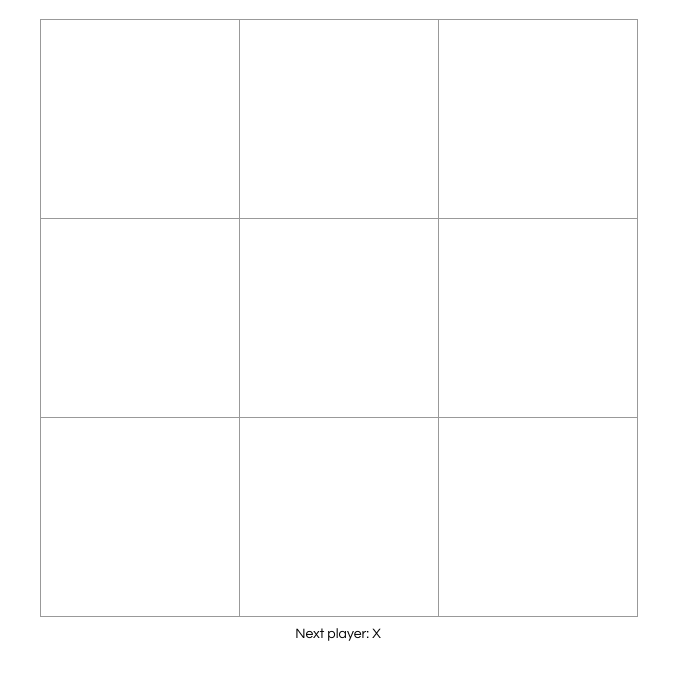
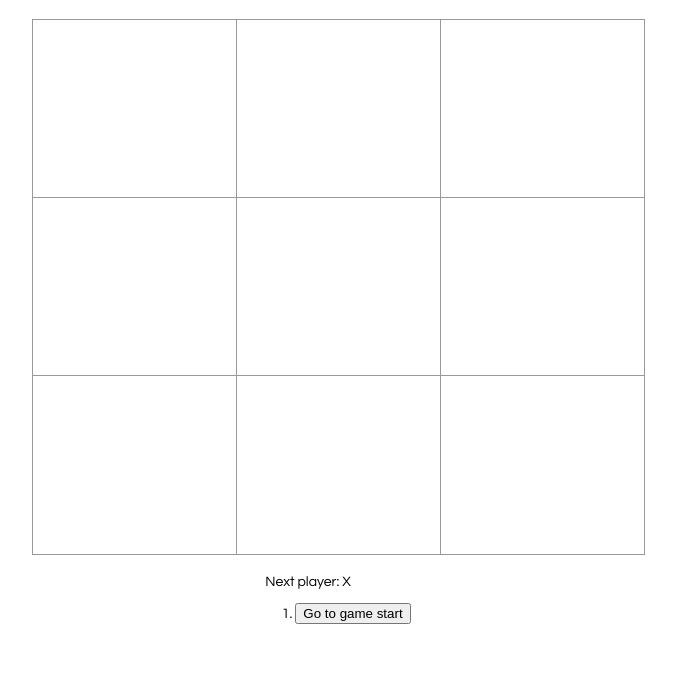
Before and after one commit to 0x41mujt4b4/tic-tac-toe, a React app: page / in a window 1280 px wide. Shown: the top 680 px of the page, without its empty margins (302-978 px from the left). Built offline with nearby package versions, Linux system fonts and the light colour scheme.

Commit message:
enabled buttons

```diff
--- a/src/index.css
+++ b/src/index.css
@@ -5,6 +5,11 @@ body {
 
   ol, ul {
     padding-left: 30px;
+  }
+
+  .board-row {
+    display: flex;
+    flex-shrink: 0;
   }
 
   .board-row:after {
@@ -21,15 +26,14 @@ body {
     background: #fff;
     border: 1px solid #999;
     float: left;
-    font-size: 5vh;
+    font-size: 10vh;
     font-weight: bold;
-    /* line-height: 34px; */
-    height: 25vh;
+    height: 14vw;
     margin-right: -1px;
     margin-top: -1px;
     padding: 0;
     text-align: center;
-    width: 25vh;
+    width: 16vw;
   }
 
   .square:focus {
@@ -40,12 +44,14 @@ body {
     background: #ddd;
   }
 
+  /* .board {
+  } */
+
   .game {
     display: flex;
     justify-content: center;
     flex-direction: column;
     align-items: center;
-    min-height: 100vh;
   }
 
   .game:after {
@@ -60,7 +66,7 @@ body {
   }
 
   .game-info {
-    /* margin: 10px; */
+    margin: 10px;
     padding: 10px;
   }
 
--- a/src/index.js
+++ b/src/index.js
@@ -44,7 +44,7 @@ class Board extends React.Component {
       );
     }
     return (
-    <div>{rows}</div>
+    <div className='board' >{rows}</div>
     );
   }
 }
@@ -140,18 +140,18 @@ class Game extends React.Component {
     const current = history[this.state.stepNumber];
     const winner = calculateWinner(current.squares);
 
-    // const moves = history.map((step, move) => {
-    //   const desc = move ?
-    //   'Go to move #' + move :
-    //   'Go to game start';
-    //   return (
-    //     <li key={move} >
-    //       <button onClick={() => this.jumpTo(move)}>
-    //         {desc}
-    //       </button>
-    //     </li>
-    //   );
-    // });
+    const moves = history.map((step, move) => {
+      const desc = move ?
+      'Go to move #' + move :
+      'Go to game start';
+      return (
+        <li key={move} >
+          <button onClick={() => this.jumpTo(move)}>
+            {desc}
+          </button>
+        </li>
+      );
+    });
 
     let status;
     if (winner) {
@@ -173,7 +173,7 @@ class Game extends React.Component {
         </div>
         <div className="game-info">
           <div>{status}</div>
-          {/* <ol>{moves}</ol> */}
+          <ol>{moves}</ol>
         </div>
       </div>
     );
```
Also changed, not shown: public/manifest.json.
